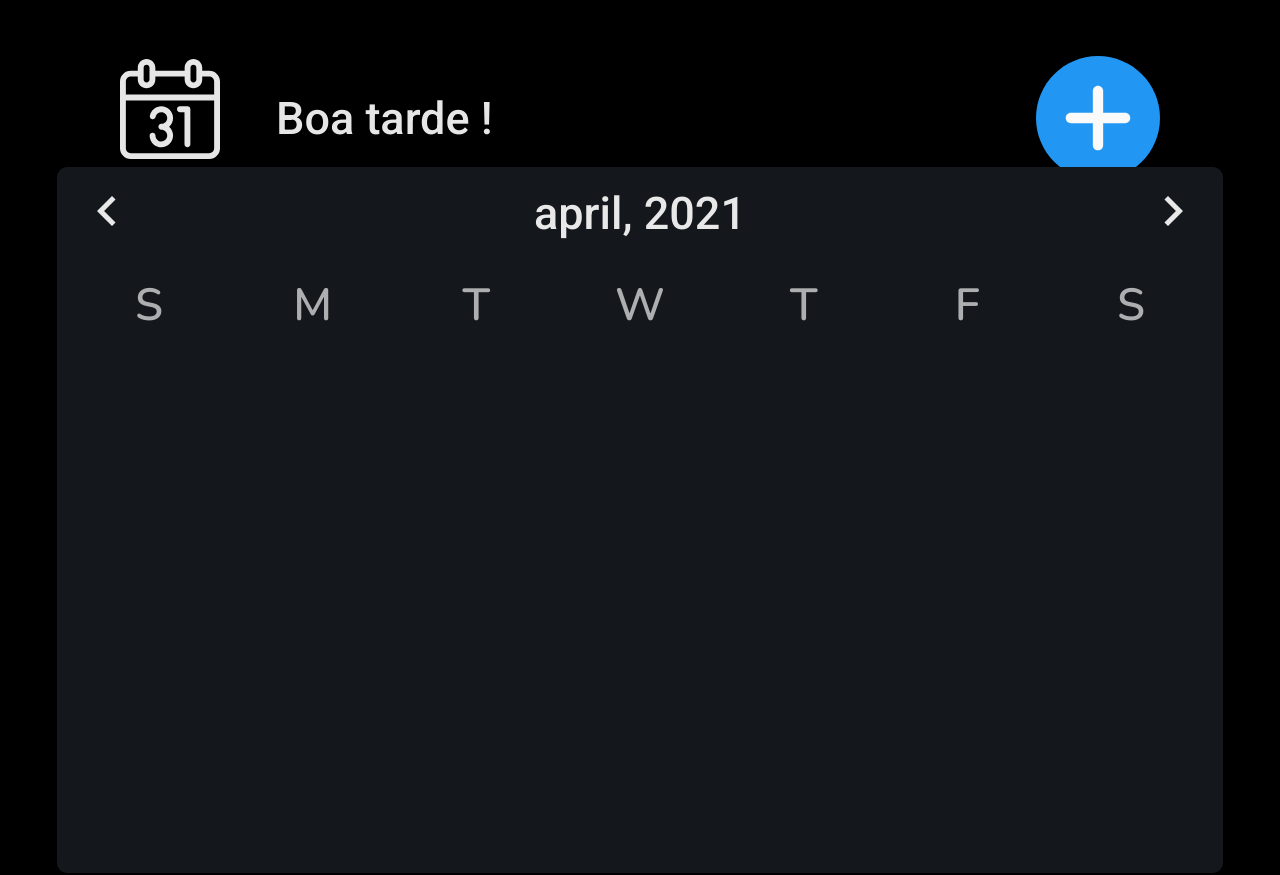
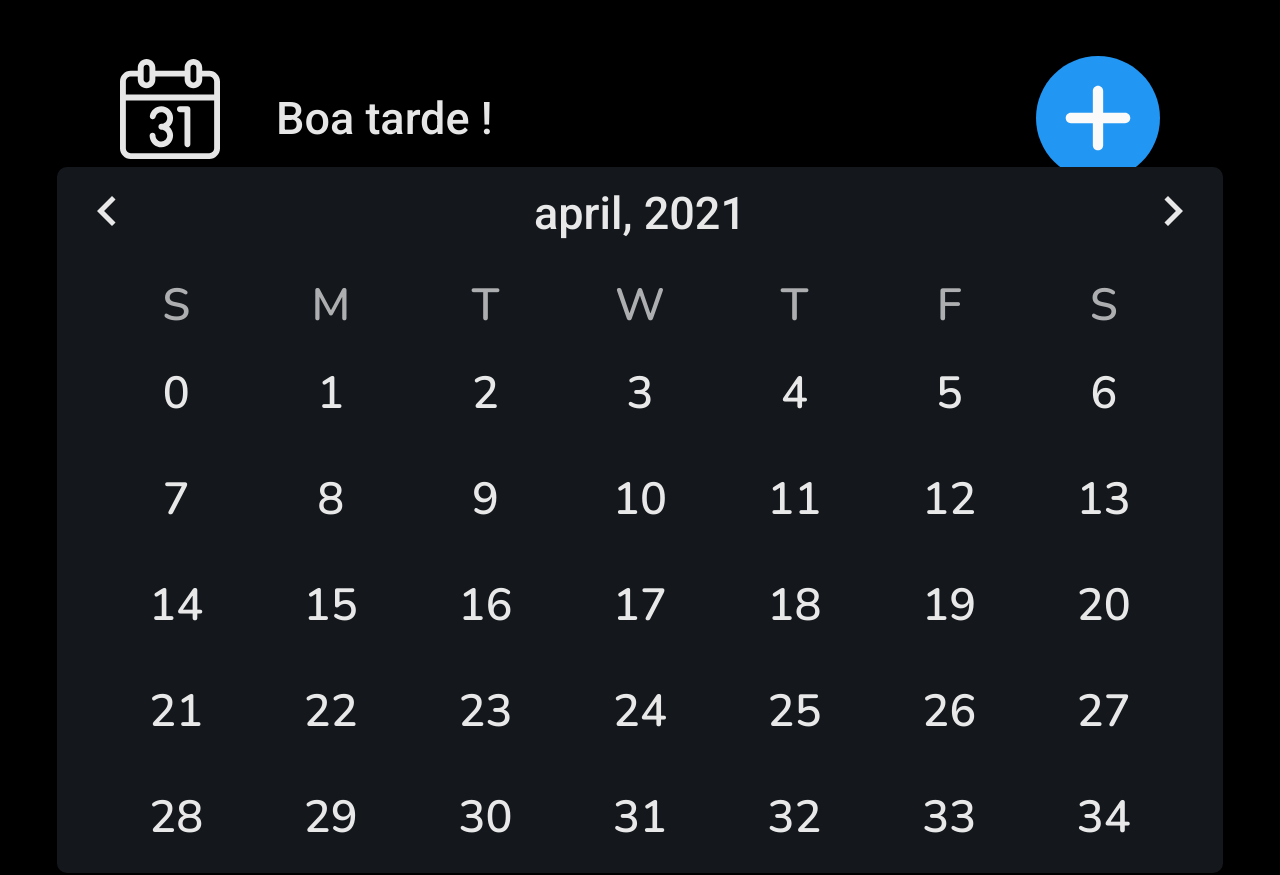
Before and after one commit to dhouglasbn/Mycalendar, a React (Create React App) app in the folder web/: page /calendar in a window 1280 px wide. Built offline with nearby package versions, Linux system fonts and the light colour scheme.

Commit message:
grid items are displayed in center

```diff
--- a/web/src/pages/Calendar/index.tsx
+++ b/web/src/pages/Calendar/index.tsx
@@ -12,6 +12,7 @@ const Calendar = () => {
     const [year, setYear] = useState(moment(new Date()).year())
     const [month, setMonth] = useState(moment(new Date()).month())
     const [message, setMessage] = useState("")
+
     const name = localStorage.getItem("name");
 
     // const email = localStorage.getItem("email");
@@ -31,6 +32,7 @@ const Calendar = () => {
                         "december"
                     ];
 
+    // alterando a mensagem de saudação de acordo com o horário do dia
     useEffect(() => {
         const messages = ["Bom dia", "Boa tarde", "Boa noite"]
         const hour = moment(new Date()).hour()
@@ -45,16 +47,23 @@ const Calendar = () => {
     }, [])
 
     useEffect(() => {
+
+        /**
+         * const numbers = [1, 2, 3, 4, 5];
+         * const listItems = numbers.map((number) =>
+         * <li>{number}</li>
+         * );
+         */
+
         const numbers = []
-        for (let index = 0; index <= 35; index++) {
+        for (let index = 0; index < 35; index++) {
             numbers.push(index)
-
         }
 
-        numbers.map(number => {
-            ReactDOM.render(<h3 id={String(number)}></h3>, document.getElementById("days"))
-            return 1;
-        })
+        const days = numbers.map(number => <h3 key={number} id={String(number)}>{number}</h3>)
+
+
+        ReactDOM.render( days, document.getElementById("days"));
 
 
     }, [])
--- a/web/src/pages/Calendar/styles.css
+++ b/web/src/pages/Calendar/styles.css
@@ -86,30 +86,53 @@ span {
 
 main#calendar-body {
     position: relative;
-    display: grid;
+    display: flex;
+    flex-direction: column;
     width: 100%;
     max-width: 100%;
     height: 600px;
-    align-items: flex-start;
-    overflow-wrap: break-word;
+    align-items: center;
+    justify-content: center;
 
 }
 
 div#weekdays {
     position: relative;
-    display: flex;
+    box-sizing: content-box;
+    display: grid;
+    grid-template-columns: 1fr 1fr 1fr 1fr 1fr 1fr 1fr;
     width: 1082px;
     height: 70px;
-    flex-direction: row;
+    margin: 0;
     align-items: center;
-    justify-content: space-between;
+    justify-content: center;
+    text-align: center;
 }
 
 div#weekdays h3 {
-    width: 100px;
+    width: 100%;
     height: 70px;
     font-family: Nunito;
     font-size: 600;
     color: rgba(255, 255, 255, 0.65);
+    margin: 0;
+}
+
+div#days {
+    height: 100%;
+    width: 1082px;
+    display: grid;
+    grid-template-columns: 5fr 5fr 5fr 5fr 5fr 5fr 5fr;
+    align-items: center;
+    justify-content: center;
+}
+
+div#days h3 {
+    width: 100%;
+    height: 70px;
+    margin: 0;
+    font-family: Nunito;
+    font-size: 600;
+    color: var(--main-color);
     text-align: center;
 }
```
